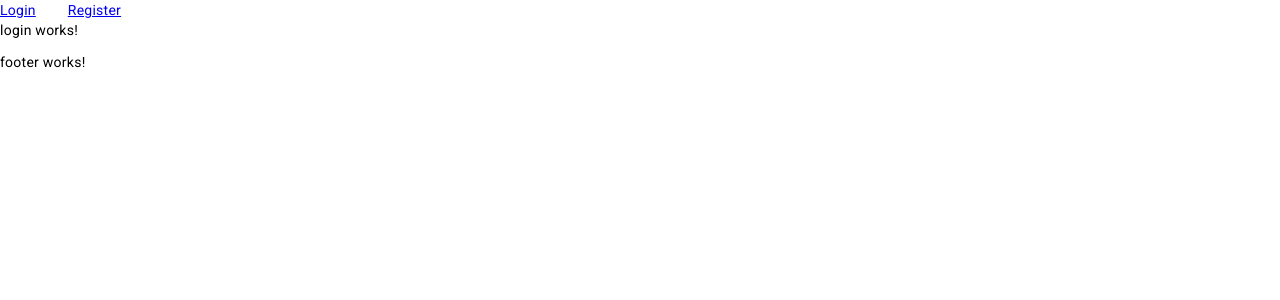
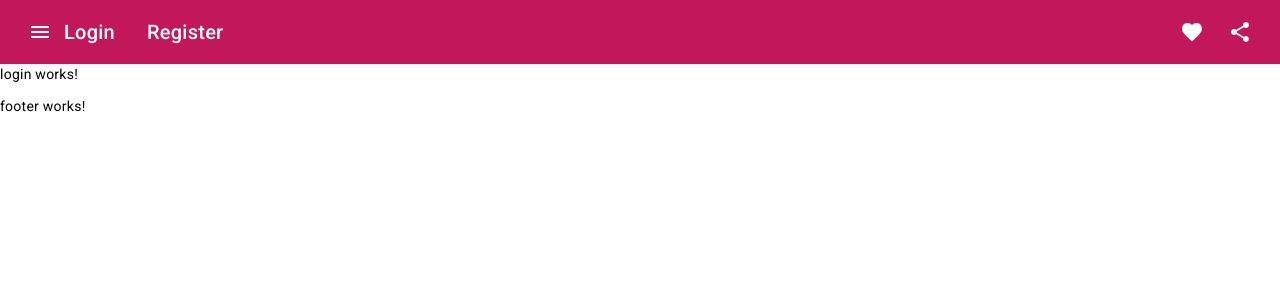
Before and after one commit to cs-learning-group/rental-store, an Angular app: page /login in a window 1280 px wide. Shown: the top 300 px of the page. Built offline with nearby package versions, Linux system fonts and the light colour scheme.

Commit message:
themes checked and added header using material theme

```diff
--- a/src/app/header/header.component.html
+++ b/src/app/header/header.component.html
@@ -1,4 +1,16 @@
-<div style="display: flex; gap: 2rem;">
+<mat-toolbar color="primary">
+    <button mat-icon-button class="example-icon" aria-label="Example icon-button with menu icon">
+     <mat-icon>menu</mat-icon>
+   </button>
+   <div class="menu" style="display: flex; gap: 2rem; color: white;">
     <a routerLink="/login">Login</a>
 <a routerLink="/register">Register</a>
 </div>
+   <span class="example-spacer"></span>
+   <button mat-icon-button class="example-icon favorite-icon" aria-label="Example icon-button with heart icon">
+     <mat-icon>favorite</mat-icon>
+   </button>
+   <button mat-icon-button class="example-icon" aria-label="Example icon-button with share icon">
+    <mat-icon>share</mat-icon>
+  </button>
+ </mat-toolbar>
--- a/src/app/header/header.component.scss
+++ b/src/app/header/header.component.scss
@@ -0,0 +1,11 @@
+.example-spacer {
+    flex: 1 1 auto;
+  }
+
+  .menu {
+    display: flex;
+    gap: 2rem;
+    a {
+        color: #fff;
+    }
+  }
--- a/src/styles.scss
+++ b/src/styles.scss
@@ -2,3 +2,7 @@
 
 html, body { height: 100%; }
 body { margin: 0; font-family: Roboto, "Helvetica Neue", sans-serif; }
+
+a {
+    text-decoration: none !important;
+  }
```
Also changed, not shown: src/app/app.module.ts (+7 -1 lines).
